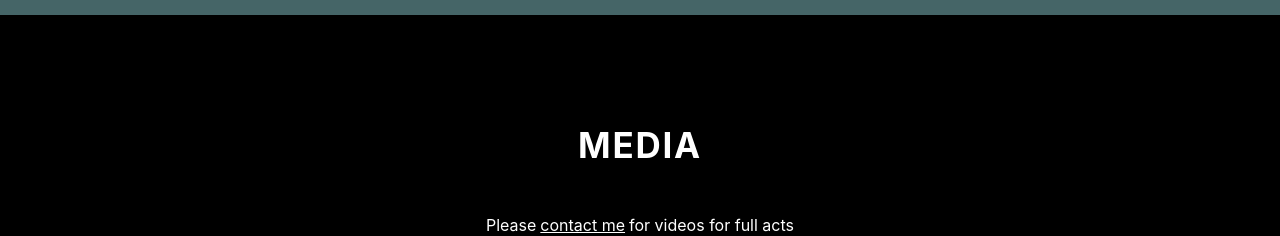
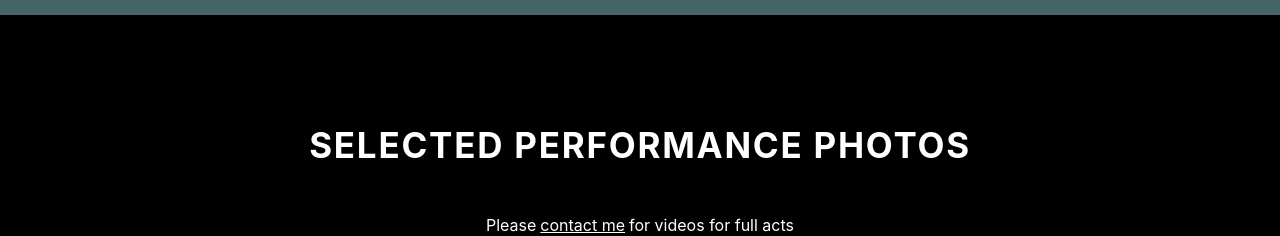
Before and after one commit to pazitschrecker/pazitschrecker.github.io, a React (Create React App) app: page / in a window 1280 px wide. Shown: the part 1300-1536 px from the top of the page. Built offline with nearby package versions, Linux system fonts and the light colour scheme.

Commit message:
Fix instagram link

```diff
--- a/src/components/Contact/Contact.tsx
+++ b/src/components/Contact/Contact.tsx
@@ -17,7 +17,7 @@ export const Contact = () => {
                     <a href="mailto:pazit.schrecker@gmail.com"><u>pazit.schrecker@gmail.com</u></a>
                 </li>
                 <li className="link"><CiInstagram />
-                    <a href="https://www.linkedin.com/myname"><u>@pazitrose</u></a>
+                    <a href="https://instagram.com/pazitrose/"><u>@pazitrose</u></a>
                 </li>
 
             </ul>
--- a/src/components/Performance/Performance.tsx
+++ b/src/components/Performance/Performance.tsx
@@ -59,7 +59,7 @@ export const Performance = () => {
 
     return (
         <section className="performanceContainer" id="performance">
-            <h2 className="title flex-justify-center">Media</h2>
+            <h2 className="title flex-justify-center">Selected Performance Photos</h2>
             <p className="flex-justify-center subtitle">Please <a href="#contact" className="spaceLeft spaceRight">contact me</a> for videos for full acts</p>
             <div className="performancePhotos">
                 {_.map(_.keys(imageDescriptionMap), key => photoItem(key))}
```
